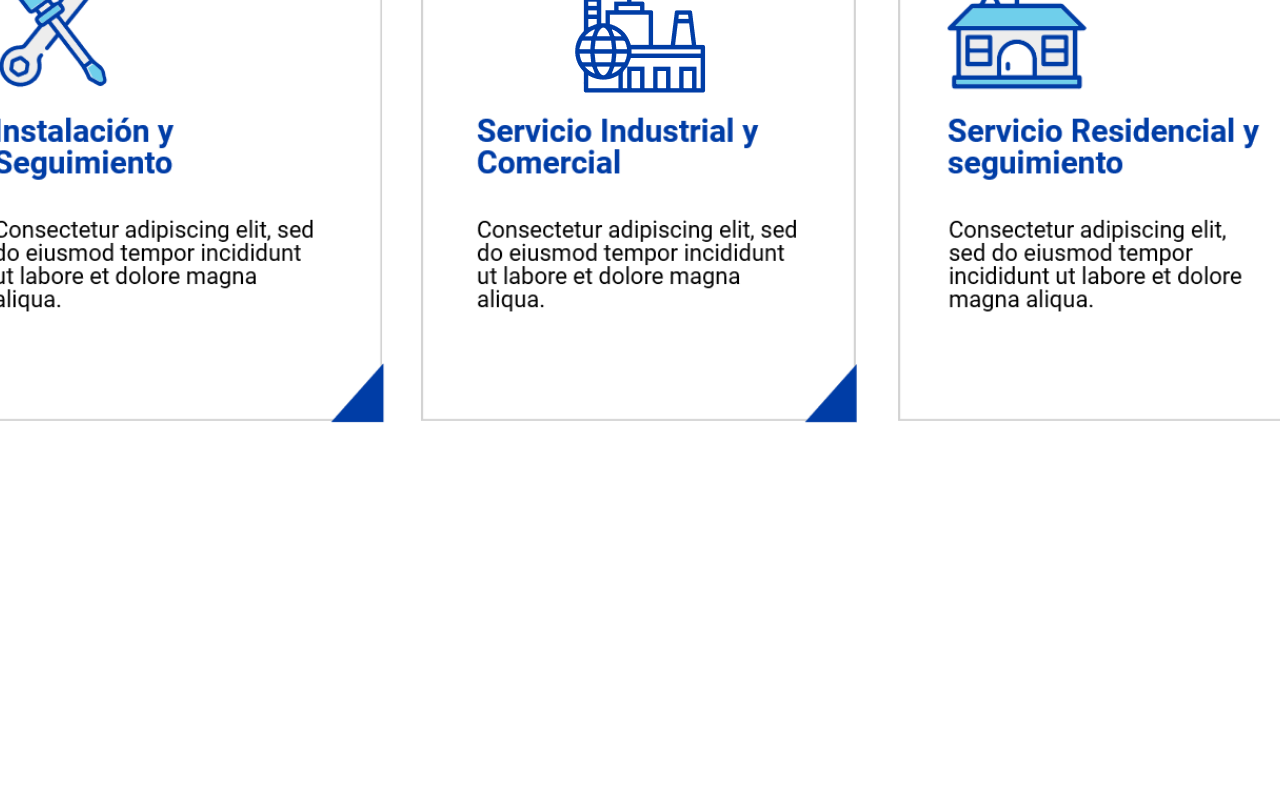
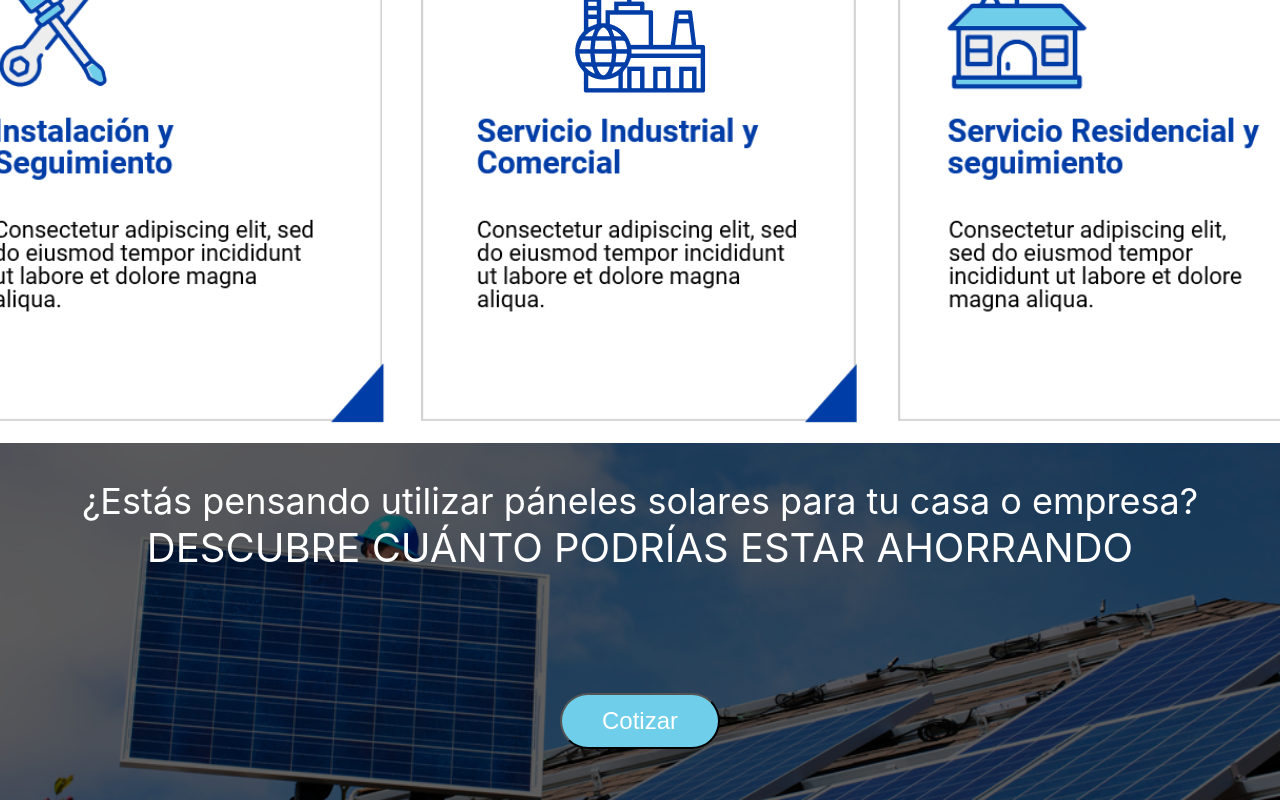
Before and after one commit to cesarvegasolario/VivaElSol, a React (Create React App) app: page / in a window 1280 px wide. Shown: the part 2429-3229 px from the top of the page. Before the commit the page ends 2872 px from the top, so only its background shows below. Built offline with nearby package versions, Linux system fonts and the light colour scheme.

Commit message:
descubre

```diff
--- /dev/null
+++ b/src/AhorroBanner/AhorroBanner.js
@@ -0,0 +1,25 @@
+import bannerImage from '../Images/3.png';
+
+const AhorroBanner = () => {
+
+  return(
+    <>
+    <div
+    style={{
+      height:'357px',
+      display:'flex',
+      position:'relative',
+      backgroundColor:'black',
+      justifyContent:'center'
+    }}>
+      <img src={bannerImage} alt="Paneles" style={{ objectFit:'cover',
+      width: '100vw', opacity:'.37'}} />
+      <p style={{position:'absolute', color:'white', fontSize:'36px', textAlign:'center'}}> ¿Estás pensando utilizar páneles solares para tu casa o empresa?</p>
+      <p style={{position:'absolute', color:'white', fontSize:'40px', textAlign:'center', marginTop:'80px'}}> DESCUBRE CUÁNTO PODRÍAS ESTAR AHORRANDO </p>
+      <button style={{backgroundColor:'#6FCFEB', borderRadius:'50px', padding:'12px 40px', color:'white',  fontSize:'24px', position:'absolute', marginTop:'250px'}}>Cotizar</button>
+    </div>
+    </>
+  )
+}
+
+export default AhorroBanner;
--- a/src/App.js
+++ b/src/App.js
@@ -3,6 +3,7 @@ import Navbar from './Navbar/Navbar';
 import Inicio from './Inicio/Inicio';
 import Pagina2 from './Pagina2/Pagina2';
 import Servicios from './Servicios/Servicios';
+import AhorroBanner from './AhorroBanner/AhorroBanner';
 
 function App() {
   return (
@@ -11,6 +12,7 @@ function App() {
     <Inicio/>
     <Pagina2/>
     <Servicios/>
+    <AhorroBanner/>
     </>
   );
 }
```
Also changed, not shown: src/Images/3.png (added).
